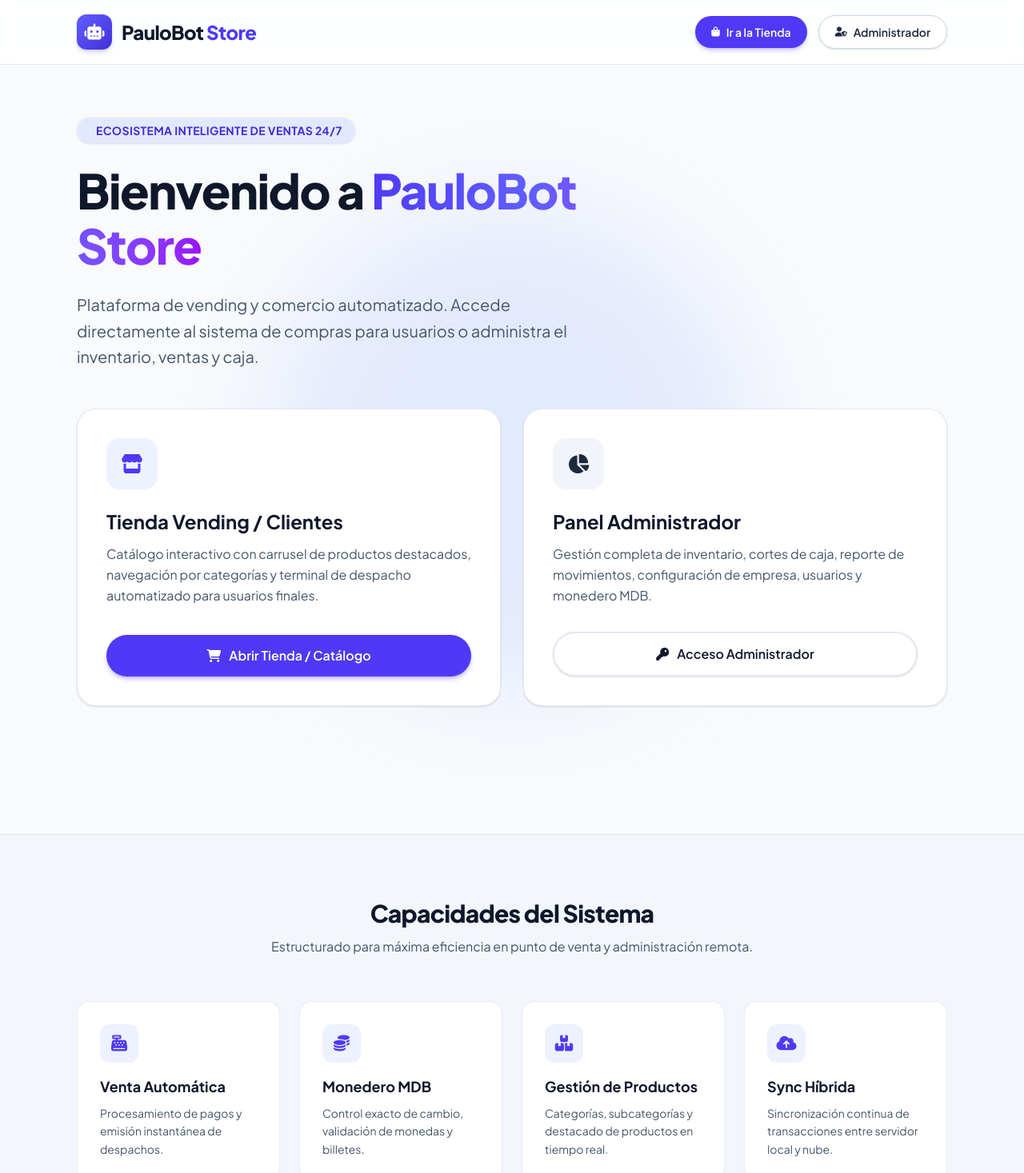
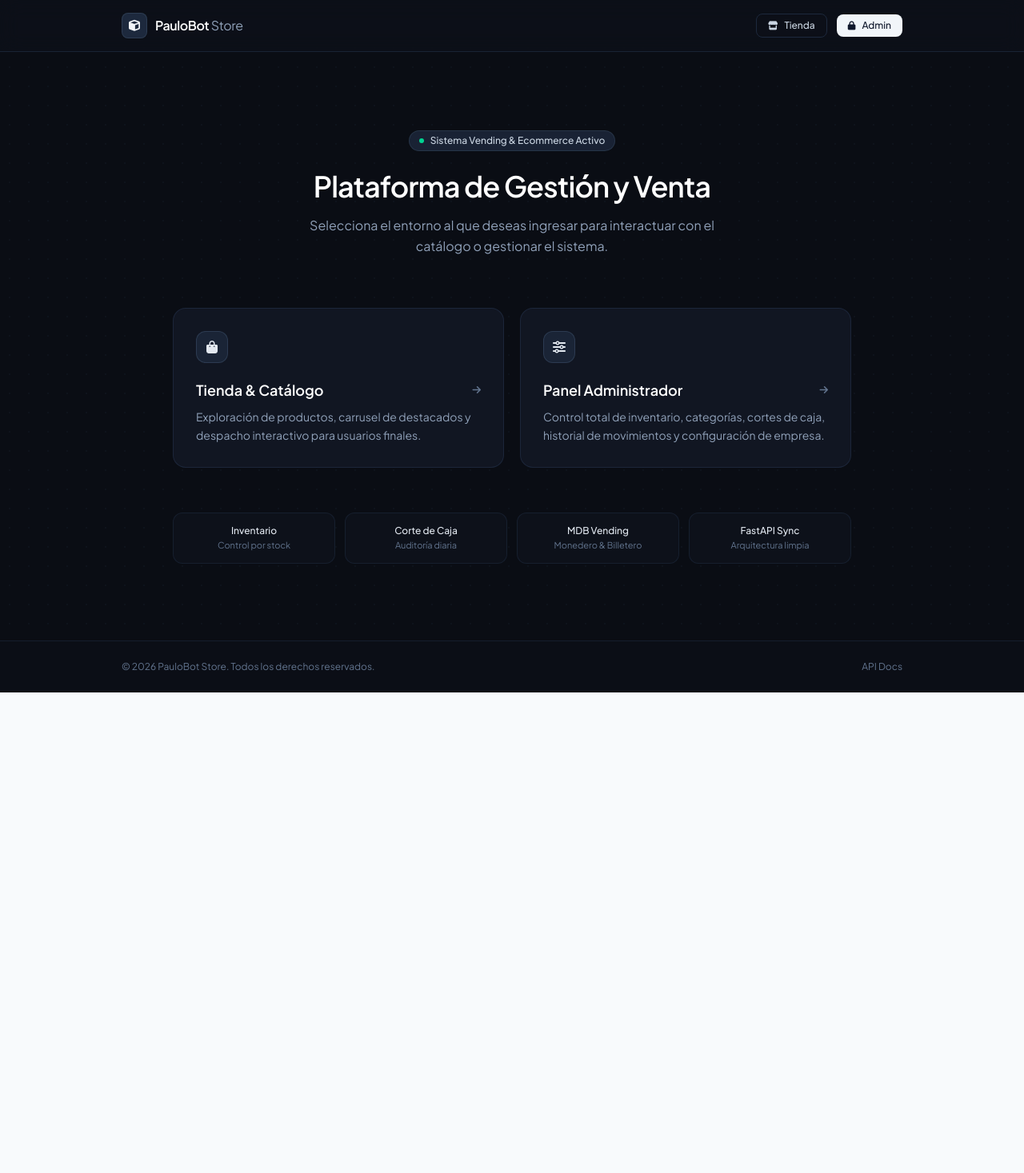
Before and after one commit to Paulob0t/PauloBotStore_Front, an Angular app: page / in a window 1280 px wide. Shown: the top 1467 px of the page at 80% size. After the commit the page ends 866 px from the top, so only its background shows below. Built offline with nearby package versions, Linux system fonts and the light colour scheme.

Commit message:
style: rediseñar página principal con diseño minimalista oscuro sin gradientes

```diff
--- a/src/app/pages/home/home.component.ts
+++ b/src/app/pages/home/home.component.ts
@@ -7,169 +7,126 @@
   standalone: true,
   imports: [CommonModule, RouterLink],
   template: `
-    <!-- Navegación Superior -->
-    <header class="sticky top-0 z-50 bg-white/85 backdrop-blur-md border-b border-slate-200/80 transition-all duration-200">
-      <div class="max-w-6xl mx-auto px-4 sm:px-6 lg:px-8">
-        <div class="flex items-center justify-between h-20">
-          <!-- Logo & Marca -->
-          <a routerLink="/" class="flex items-center gap-3 group">
-            <div class="w-11 h-11 bg-gradient-to-br from-indigo-500 to-indigo-700 rounded-xl flex items-center justify-center text-white text-xl shadow-md shadow-indigo-500/25 group-hover:scale-105 transition-transform duration-200">
-              <i class="fas fa-robot"></i>
+    <div class="min-h-screen bg-[#0a0d14] text-slate-200 flex flex-col justify-between select-none">
+
+      <!-- Fondo sutil con grid punteado -->
+      <div class="absolute inset-0 bg-[radial-gradient(#1e293b_1px,transparent_1px)] [background-size:24px_24px] opacity-20 pointer-events-none"></div>
+
+      <!-- Navegación Superior Minimalista -->
+      <header class="relative z-10 border-b border-slate-800/80 bg-[#0d111a]/80 backdrop-blur-md">
+        <div class="max-w-5xl mx-auto px-4 sm:px-6 h-16 flex items-center justify-between">
+          <a routerLink="/" class="flex items-center gap-2.5 group">
+            <div class="w-8 h-8 bg-slate-800 border border-slate-700/80 rounded-lg flex items-center justify-center text-slate-100 text-sm">
+              <i class="fas fa-cube"></i>
             </div>
-            <div class="text-2xl font-extrabold text-slate-900 tracking-tight">
-              PauloBot <span class="text-indigo-600">Store</span>
-            </div>
+            <span class="text-base font-semibold tracking-tight text-white">
+              PauloBot <span class="text-slate-400 font-normal">Store</span>
+            </span>
           </a>
 
-          <!-- Botones de Acción -->
-          <div class="flex items-center gap-3.5">
+          <div class="flex items-center gap-3">
             <a routerLink="/store"
-               class="inline-flex items-center gap-2 px-5 py-2.5 rounded-full text-sm font-semibold text-white bg-indigo-600 hover:bg-indigo-700 shadow-md shadow-indigo-600/25 hover:shadow-indigo-600/40 hover:-translate-y-0.5 transition-all duration-200">
-              <i class="fas fa-shopping-bag text-xs"></i>
-              <span>Ir a la Tienda</span>
+               class="inline-flex items-center gap-2 px-3.5 py-1.5 rounded-lg text-xs font-medium text-slate-300 hover:text-white hover:bg-slate-800/80 border border-slate-800 transition-colors">
+              <i class="fas fa-store text-[11px]"></i>
+              <span>Tienda</span>
             </a>
             <a routerLink="/login"
-               class="inline-flex items-center gap-2 px-5 py-2.5 rounded-full text-sm font-semibold text-slate-800 bg-white hover:bg-slate-900 hover:text-white border border-slate-300 hover:border-slate-900 shadow-sm hover:shadow-md hover:-translate-y-0.5 transition-all duration-200">
-              <i class="fas fa-user-shield text-xs"></i>
-              <span>Administrador</span>
+               class="inline-flex items-center gap-2 px-3.5 py-1.5 rounded-lg text-xs font-medium text-slate-900 bg-slate-100 hover:bg-white transition-colors">
+              <i class="fas fa-lock text-[11px]"></i>
+              <span>Admin</span>
             </a>
           </div>
         </div>
-      </div>
-    </header>
+      </header>
 
-    <!-- Hero Section -->
-    <main>
-      <section class="relative pt-16 pb-20 overflow-hidden">
-        <!-- Glow radial decorativo de fondo -->
-        <div class="absolute top-1/2 left-1/2 -translate-x-1/2 -translate-y-1/2 w-[600px] h-[600px] bg-indigo-200/40 rounded-full blur-3xl pointer-events-none -z-10"></div>
+      <!-- Contenido Principal -->
+      <main class="relative z-10 max-w-4xl mx-auto px-4 sm:px-6 py-16 sm:py-24 flex-1 flex flex-col justify-center">
 
-        <div class="max-w-6xl mx-auto px-4 sm:px-6 lg:px-8">
-          <!-- Badge Hero -->
-          <div class="inline-flex items-center gap-2 px-4 py-1.5 rounded-full bg-indigo-100/90 text-indigo-700 font-bold text-xs sm:text-sm tracking-wide uppercase mb-6 shadow-sm">
-            <i class="fas fa-sparkles text-amber-500"></i>
-            <span>Ecosistema Inteligente de Ventas 24/7</span>
+        <!-- Header Central -->
+        <div class="text-center mb-12 sm:mb-16">
+          <div class="inline-flex items-center gap-2 px-3 py-1 rounded-full bg-slate-800/80 border border-slate-700/60 text-slate-300 text-xs font-medium mb-6">
+            <span class="w-1.5 h-1.5 rounded-full bg-emerald-400"></span>
+            <span>Sistema Vending & Ecommerce Activo</span>
           </div>
 
-          <!-- Título Hero -->
-          <h1 class="text-4xl sm:text-5xl lg:text-6xl font-extrabold text-slate-900 tracking-tight leading-[1.15] max-w-3xl mb-6">
-            Bienvenido a <span class="bg-gradient-to-r from-indigo-600 via-indigo-500 to-purple-600 bg-clip-text text-transparent">PauloBot Store</span>
+          <h1 class="text-3xl sm:text-4xl font-semibold text-white tracking-tight mb-4">
+            Plataforma de Gestión y Venta
           </h1>
+          <p class="text-sm sm:text-base text-slate-400 max-w-xl mx-auto font-normal leading-relaxed">
+            Selecciona el entorno al que deseas ingresar para interactuar con el catálogo o gestionar el sistema.
+          </p>
+        </div>
 
-          <!-- Subtítulo Hero -->
-          <p class="text-lg sm:text-xl text-slate-600 max-w-2xl leading-relaxed mb-12">
-            Plataforma de vending y comercio automatizado. Accede directamente al sistema de compras para usuarios o administra el inventario, ventas y caja.
-          </p>
+        <!-- Tarjetas de Acceso (Tienda & Admin) -->
+        <div class="grid grid-cols-1 md:grid-cols-2 gap-5 mb-14">
 
-          <!-- Portales Principales (Grid 2 Cards) -->
-          <div class="grid grid-cols-1 md:grid-cols-2 gap-7 mb-20">
-            <!-- Tarjeta 1: Sistema de Clientes (Tienda /store) -->
-            <div class="bg-white border border-slate-200/90 hover:border-indigo-500/40 rounded-3xl p-8 sm:p-9 shadow-sm hover:shadow-xl hover:shadow-indigo-500/10 hover:-translate-y-1.5 transition-all duration-300 flex flex-col justify-between group">
-              <div>
-                <div class="w-16 h-16 rounded-2xl bg-indigo-50 text-indigo-600 flex items-center justify-center text-2xl mb-6 group-hover:scale-110 group-hover:bg-indigo-600 group-hover:text-white transition-all duration-300">
-                  <i class="fas fa-store"></i>
-                </div>
-                <h2 class="text-2xl font-bold text-slate-900 mb-3 group-hover:text-indigo-600 transition-colors">Tienda Vending / Clientes</h2>
-                <p class="text-slate-600 text-base leading-relaxed mb-8">
-                  Catálogo interactivo con carrusel de productos destacados, navegación por categorías y terminal de despacho automatizado para usuarios finales.
-                </p>
-              </div>
-              <a routerLink="/store"
-                 class="w-full inline-flex items-center justify-center gap-2.5 py-3.5 px-6 rounded-full font-semibold text-white bg-indigo-600 hover:bg-indigo-700 shadow-md shadow-indigo-600/30 hover:shadow-indigo-600/50 transition-all duration-200">
-                <i class="fas fa-shopping-cart"></i>
-                <span>Abrir Tienda / Catálogo</span>
-              </a>
+          <!-- Opción 1: Catálogo y Tienda -->
+          <a routerLink="/store"
+             class="group block p-6 sm:p-7 rounded-2xl bg-[#111622] border border-slate-800/90 hover:border-slate-600 transition-all duration-200">
+            <div class="w-10 h-10 rounded-xl bg-slate-800/80 border border-slate-700/80 flex items-center justify-center text-slate-200 text-base mb-5 group-hover:border-slate-500 transition-colors">
+              <i class="fas fa-bag-shopping"></i>
             </div>
+            <h2 class="text-lg font-semibold text-white mb-2 flex items-center justify-between">
+              <span>Tienda & Catálogo</span>
+              <i class="fas fa-arrow-right text-xs text-slate-500 group-hover:text-white group-hover:translate-x-1 transition-all"></i>
+            </h2>
+            <p class="text-xs sm:text-sm text-slate-400 font-normal leading-relaxed">
+              Exploración de productos, carrusel de destacados y despacho interactivo para usuarios finales.
+            </p>
+          </a>
 
-            <!-- Tarjeta 2: Panel Administrador -->
-            <div class="bg-white border border-slate-200/90 hover:border-slate-900/40 rounded-3xl p-8 sm:p-9 shadow-sm hover:shadow-xl hover:shadow-slate-900/10 hover:-translate-y-1.5 transition-all duration-300 flex flex-col justify-between group">
-              <div>
-                <div class="w-16 h-16 rounded-2xl bg-slate-100 text-slate-800 flex items-center justify-center text-2xl mb-6 group-hover:scale-110 group-hover:bg-slate-900 group-hover:text-white transition-all duration-300">
-                  <i class="fas fa-chart-pie"></i>
-                </div>
-                <h2 class="text-2xl font-bold text-slate-900 mb-3 group-hover:text-slate-900 transition-colors">Panel Administrador</h2>
-                <p class="text-slate-600 text-base leading-relaxed mb-8">
-                  Gestión completa de inventario, cortes de caja, reporte de movimientos, configuración de empresa, usuarios y monedero MDB.
-                </p>
-              </div>
-              <a routerLink="/login"
-                 class="w-full inline-flex items-center justify-center gap-2.5 py-3.5 px-6 rounded-full font-semibold text-slate-900 bg-white hover:bg-slate-900 hover:text-white border-2 border-slate-200 hover:border-slate-900 shadow-sm transition-all duration-200">
-                <i class="fas fa-key"></i>
-                <span>Acceso Administrador</span>
-              </a>
+          <!-- Opción 2: Panel Administrador -->
+          <a routerLink="/login"
+             class="group block p-6 sm:p-7 rounded-2xl bg-[#111622] border border-slate-800/90 hover:border-slate-600 transition-all duration-200">
+            <div class="w-10 h-10 rounded-xl bg-slate-800/80 border border-slate-700/80 flex items-center justify-center text-slate-200 text-base mb-5 group-hover:border-slate-500 transition-colors">
+              <i class="fas fa-sliders"></i>
             </div>
+            <h2 class="text-lg font-semibold text-white mb-2 flex items-center justify-between">
+              <span>Panel Administrador</span>
+              <i class="fas fa-arrow-right text-xs text-slate-500 group-hover:text-white group-hover:translate-x-1 transition-all"></i>
+            </h2>
+            <p class="text-xs sm:text-sm text-slate-400 font-normal leading-relaxed">
+              Control total de inventario, categorías, cortes de caja, historial de movimientos y configuración de empresa.
+            </p>
+          </a>
+
+        </div>
+
+        <!-- Módulos Informativos Mínimos -->
+        <div class="grid grid-cols-2 sm:grid-cols-4 gap-3">
+          <div class="p-3.5 rounded-xl bg-[#0d111a] border border-slate-800/60 text-center">
+            <div class="text-xs font-medium text-slate-200">Inventario</div>
+            <div class="text-[11px] text-slate-500 mt-0.5">Control por stock</div>
+          </div>
+          <div class="p-3.5 rounded-xl bg-[#0d111a] border border-slate-800/60 text-center">
+            <div class="text-xs font-medium text-slate-200">Corte de Caja</div>
+            <div class="text-[11px] text-slate-500 mt-0.5">Auditoría diaria</div>
+          </div>
+          <div class="p-3.5 rounded-xl bg-[#0d111a] border border-slate-800/60 text-center">
+            <div class="text-xs font-medium text-slate-200">MDB Vending</div>
+            <div class="text-[11px] text-slate-500 mt-0.5">Monedero & Billetero</div>
+          </div>
+          <div class="p-3.5 rounded-xl bg-[#0d111a] border border-slate-800/60 text-center">
+            <div class="text-xs font-medium text-slate-200">FastAPI Sync</div>
+            <div class="text-[11px] text-slate-500 mt-0.5">Arquitectura limpia</div>
           </div>
         </div>
-      </section>
 
-      <!-- Módulos y Capacidades del Sistema -->
-      <section class="py-20 bg-slate-100/70 border-t border-slate-200">
-        <div class="max-w-6xl mx-auto px-4 sm:px-6 lg:px-8">
-          <div class="text-center max-w-2xl mx-auto mb-14">
-            <h2 class="text-3xl font-extrabold text-slate-900 tracking-tight mb-3">Capacidades del Sistema</h2>
-            <p class="text-slate-600 text-base">Estructurado para máxima eficiencia en punto de venta y administración remota.</p>
-          </div>
+      </main>
 
-          <div class="grid grid-cols-1 sm:grid-cols-2 lg:grid-cols-4 gap-6">
-            <!-- Capacidad 1 -->
-            <div class="bg-white p-7 rounded-2xl border border-slate-200/80 hover:border-indigo-500/40 hover:-translate-y-1 hover:shadow-lg transition-all duration-200 group">
-              <div class="w-12 h-12 rounded-xl bg-indigo-50 text-indigo-600 flex items-center justify-center text-xl mb-4 group-hover:bg-indigo-600 group-hover:text-white transition-all">
-                <i class="fas fa-cash-register"></i>
-              </div>
-              <h3 class="text-lg font-bold text-slate-900 mb-2">Venta Automática</h3>
-              <p class="text-sm text-slate-600 leading-relaxed">Procesamiento de pagos y emisión instantánea de despachos.</p>
-            </div>
-
-            <!-- Capacidad 2 -->
-            <div class="bg-white p-7 rounded-2xl border border-slate-200/80 hover:border-indigo-500/40 hover:-translate-y-1 hover:shadow-lg transition-all duration-200 group">
-              <div class="w-12 h-12 rounded-xl bg-indigo-50 text-indigo-600 flex items-center justify-center text-xl mb-4 group-hover:bg-indigo-600 group-hover:text-white transition-all">
-                <i class="fas fa-coins"></i>
-              </div>
-              <h3 class="text-lg font-bold text-slate-900 mb-2">Monedero MDB</h3>
-              <p class="text-sm text-slate-600 leading-relaxed">Control exacto de cambio, validación de monedas y billetes.</p>
-            </div>
-
-            <!-- Capacidad 3 -->
-            <div class="bg-white p-7 rounded-2xl border border-slate-200/80 hover:border-indigo-500/40 hover:-translate-y-1 hover:shadow-lg transition-all duration-200 group">
-              <div class="w-12 h-12 rounded-xl bg-indigo-50 text-indigo-600 flex items-center justify-center text-xl mb-4 group-hover:bg-indigo-600 group-hover:text-white transition-all">
-                <i class="fas fa-boxes-stacked"></i>
-              </div>
-              <h3 class="text-lg font-bold text-slate-900 mb-2">Gestión de Productos</h3>
-              <p class="text-sm text-slate-600 leading-relaxed">Categorías, subcategorías y destacado de productos en tiempo real.</p>
-            </div>
-
-            <!-- Capacidad 4 -->
-            <div class="bg-white p-7 rounded-2xl border border-slate-200/80 hover:border-indigo-500/40 hover:-translate-y-1 hover:shadow-lg transition-all duration-200 group">
-              <div class="w-12 h-12 rounded-xl bg-indigo-50 text-indigo-600 flex items-center justify-center text-xl mb-4 group-hover:bg-indigo-600 group-hover:text-white transition-all">
-                <i class="fas fa-cloud-arrow-up"></i>
-              </div>
-              <h3 class="text-lg font-bold text-slate-900 mb-2">Sync Híbrida</h3>
-              <p class="text-sm text-slate-600 leading-relaxed">Sincronización continua de transacciones entre servidor local y nube.</p>
-            </div>
-          </div>
-        </div>
-      </section>
-    </main>
-
-    <!-- Footer -->
-    <footer class="bg-slate-900 text-slate-400 py-10 border-t border-slate-800">
-      <div class="max-w-6xl mx-auto px-4 sm:px-6 lg:px-8">
-        <div class="flex flex-col sm:flex-row items-center justify-between gap-4">
-          <div class="flex items-center gap-2 text-white font-bold text-base">
-            <i class="fas fa-robot text-indigo-400"></i>
-            <span>PauloBot Store</span>
-          </div>
-          <div class="text-sm">
-            © 2026 PauloBot Store – Todos los derechos reservados.
-          </div>
-          <div class="flex items-center gap-4 text-xs">
-            <a href="http://localhost:8000/api/docs" target="_blank" class="hover:text-indigo-400 transition-colors">
-              <i class="fas fa-book mr-1"></i> Swagger API Docs
+      <!-- Footer Minimalista -->
+      <footer class="relative z-10 border-t border-slate-800/60 bg-[#0d111a]/40 py-6">
+        <div class="max-w-5xl mx-auto px-4 sm:px-6 flex flex-col sm:flex-row items-center justify-between gap-3 text-xs text-slate-500">
+          <div>© 2026 PauloBot Store. Todos los derechos reservados.</div>
+          <div class="flex items-center gap-4">
+            <a href="http://localhost:8000/api/docs" target="_blank" class="hover:text-slate-300 transition-colors">
+              API Docs
             </a>
           </div>
         </div>
-      </div>
-    </footer>
+      </footer>
+
+    </div>
   `
 })
 export class HomeComponent {}
```
